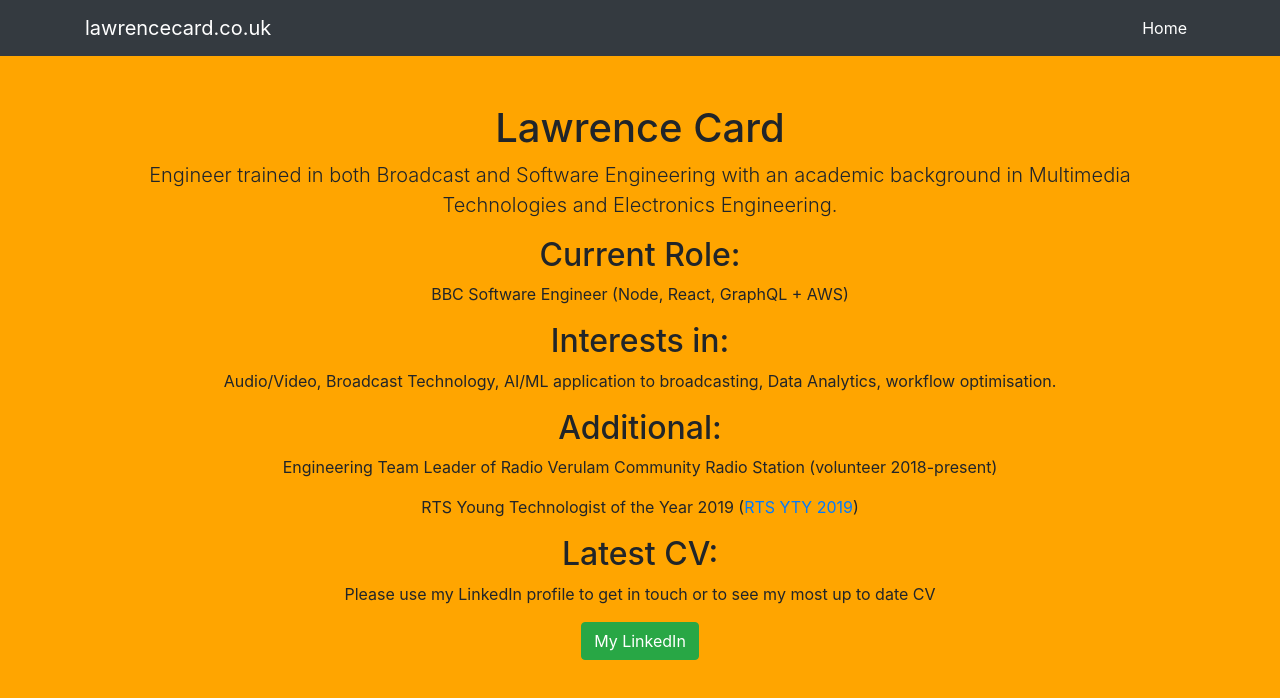
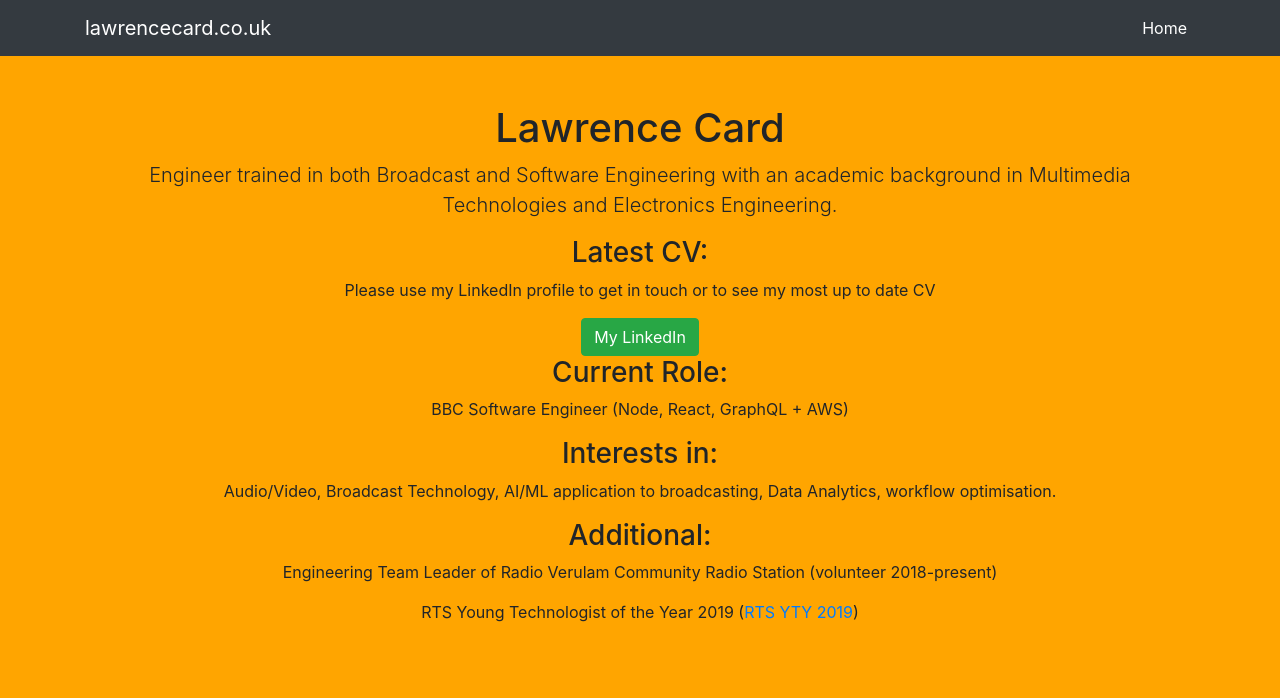
Before and after one commit to lbcard/lbcard.github.io, a website: page index.html in a window 1280 px wide. Drawn offline with Linux system fonts and the light colour scheme.

Commit message:
minor updates

```diff
--- a/index.html
+++ b/index.html
@@ -68,19 +68,21 @@
           <p class="lead">
             Engineer trained in both Broadcast and Software Engineering with an academic background in Multimedia Technologies and Electronics Engineering.
           </p>
-          <h2>Current Role:</h2>
-          <p class>BBC Software Engineer (Node, React, GraphQL + AWS)</p>
-          <h2>Interests in:</h2>
-          <p>
-            Audio/Video, Broadcast Technology, AI/ML application to broadcasting, Data Analytics, workflow optimisation.</p>
-          <h2>Additional:</h2>
-          <p class>
-            Engineering Team Leader of Radio Verulam Community Radio Station (volunteer 2018-present)</p>
-          <p class>
-            RTS Young Technologist of the Year 2019 (<a href="https://rts.org.uk/article/lawrence-card-named-rts-young-technologist-year-2019#:~:text=Lawrence%20Card%20named%20RTS%20Young%20Technologist%20of%20the%20Year%202019,-Monday%2C%2015th%20July&text=BBC%20broadcast%20engineering%20trainee%20Lawrence,%2C%20sponsored%20by%20netgem.tv.">RTS YTY 2019</a>)</p>
-          <h2>Latest CV:</h2>
+          <h3>Latest CV:</h3>
           <p class>Please use my LinkedIn profile to get in touch or to see my most up to date CV</p>
           <a href="https://uk.linkedin.com/in/lawrence-card-8a268233"><button type="button" class="btn btn-success">My LinkedIn</button></a>
+          <div id="mainText">
+            <h3>Current Role:</h3>
+            <p class>BBC Software Engineer (Node, React, GraphQL + AWS)</p>
+            <h3>Interests in:</h3>
+            <p>
+              Audio/Video, Broadcast Technology, AI/ML application to broadcasting, Data Analytics, workflow optimisation.</p>
+            <h3>Additional:</h3>
+            <p class>
+              Engineering Team Leader of Radio Verulam Community Radio Station (volunteer 2018-present)</p>
+            <p class>
+              RTS Young Technologist of the Year 2019 (<a href="https://rts.org.uk/article/lawrence-card-named-rts-young-technologist-year-2019#:~:text=Lawrence%20Card%20named%20RTS%20Young%20Technologist%20of%20the%20Year%202019,-Monday%2C%2015th%20July&text=BBC%20broadcast%20engineering%20trainee%20Lawrence,%2C%20sponsored%20by%20netgem.tv.">RTS YTY 2019</a>)</p>
+          </div>
 
         </div>
       </div>
--- /dev/null
+++ b/styleCustom.css
@@ -0,0 +1,4 @@
+
+#mainText {
+  text-align: justify;
+}
```
